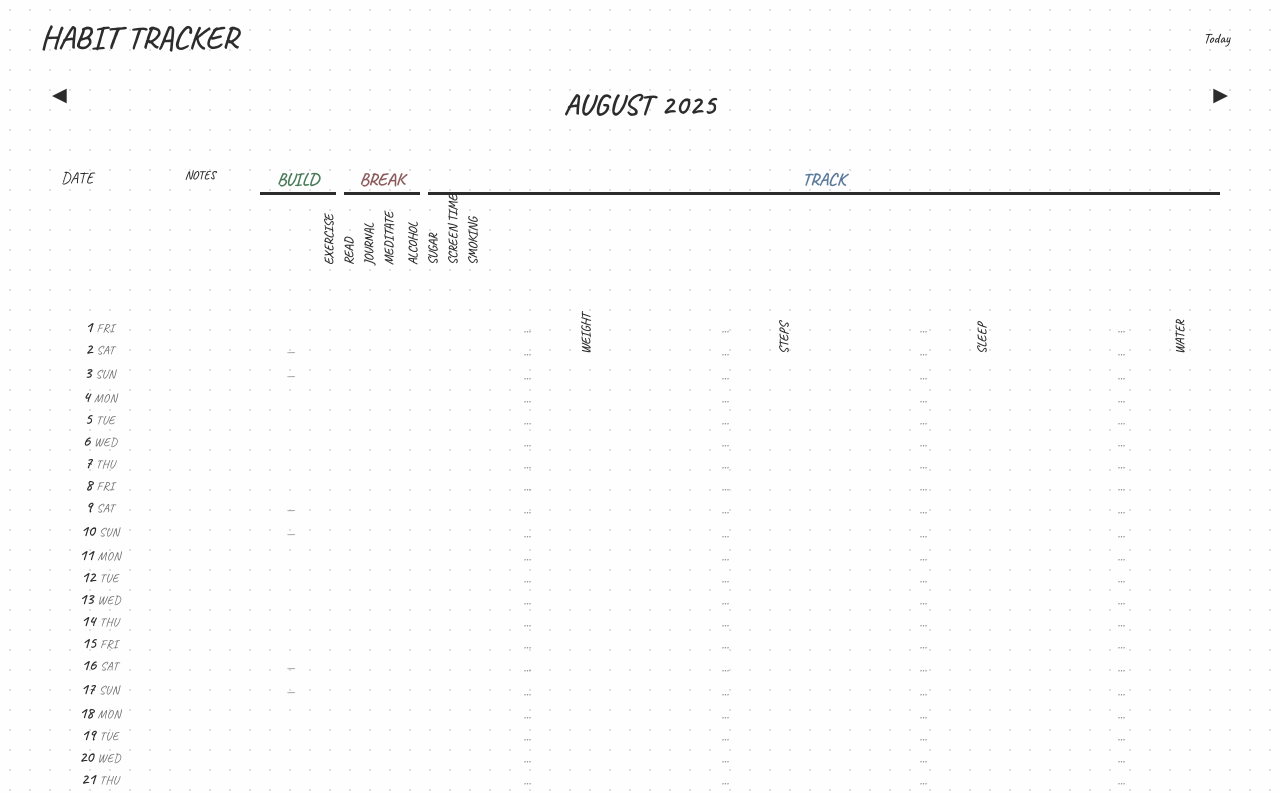
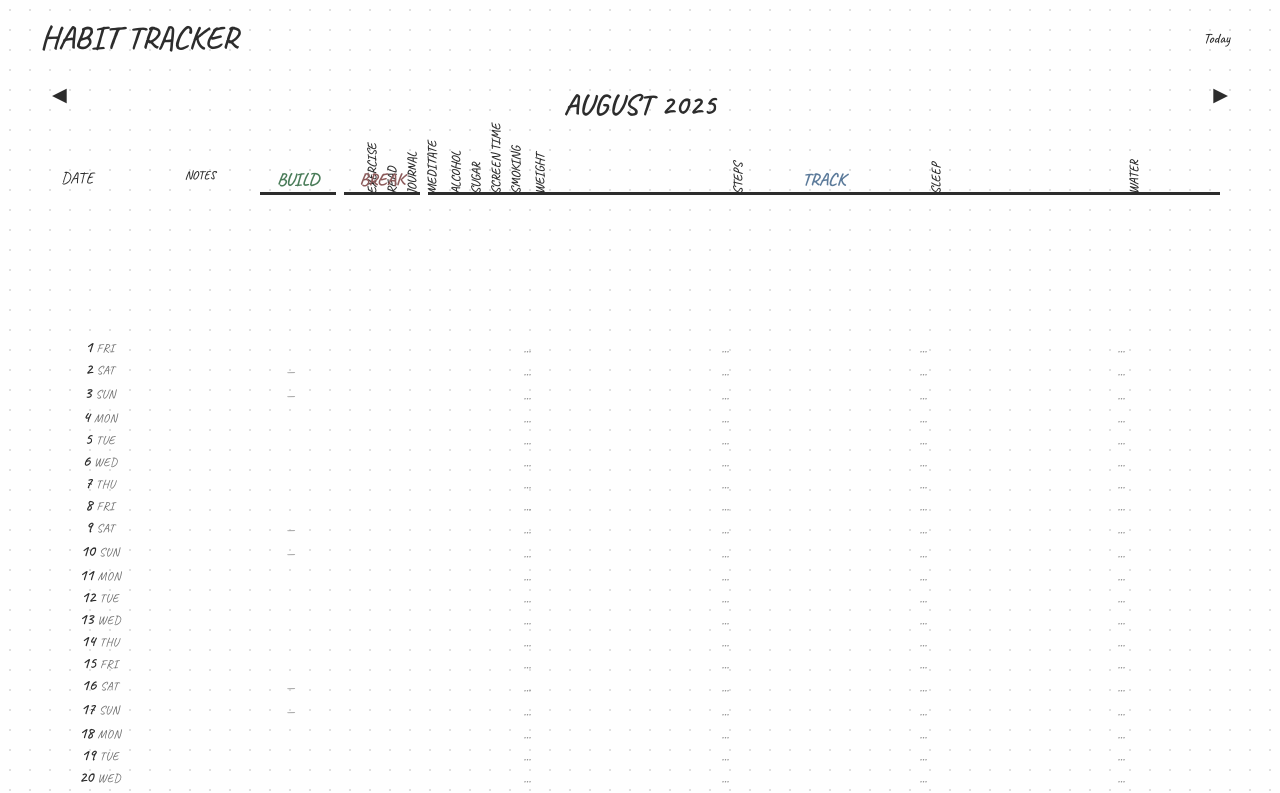
Before and after one commit to thanson00/HabitTracker, a React (Vite) app: page / in a window 1280 px wide. Shown: the top 793 px of the page. Built offline with nearby package versions, Linux system fonts and the light colour scheme.

Commit message:
fix: align habit headers using transform-origin top left and margin-bottom

```diff
--- a/src/index.css
+++ b/src/index.css
@@ -241,7 +241,7 @@ button:focus-visible {
   padding: 1px;
   height: 120px;
   display: flex;
-  align-items: center;
+  align-items: flex-end;
   justify-content: flex-start;
   border: none;
   border-bottom: none;
@@ -250,8 +250,9 @@ button:focus-visible {
   border-right: none;
   position: relative;
   white-space: nowrap;
-  transform: rotate(-90deg) translateY(60px);
-  transform-origin: center;
+  transform: rotate(-90deg);
+  transform-origin: top left;
+  margin-bottom: 20px;
 }
 
 /* Habit headers */
```
